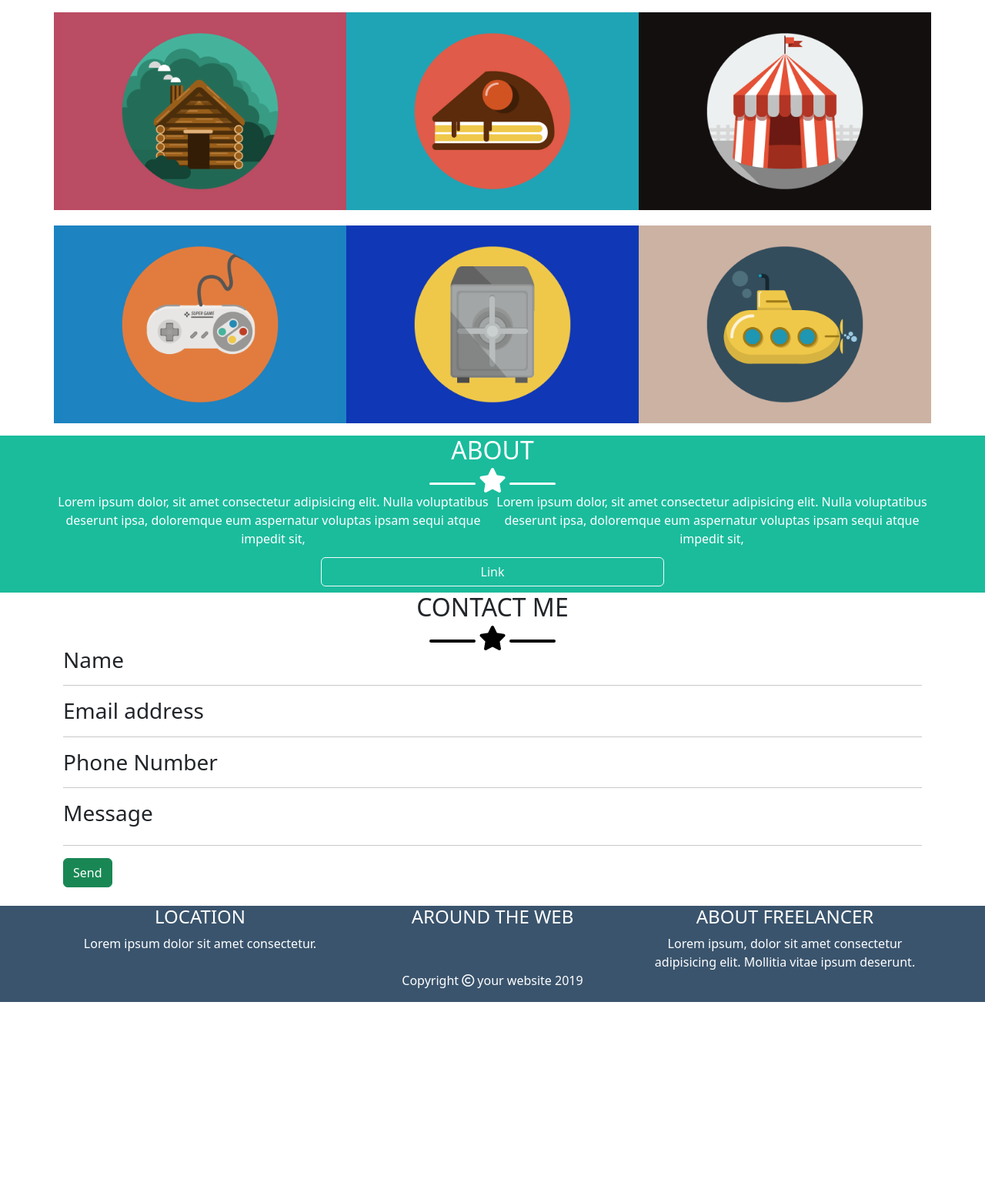
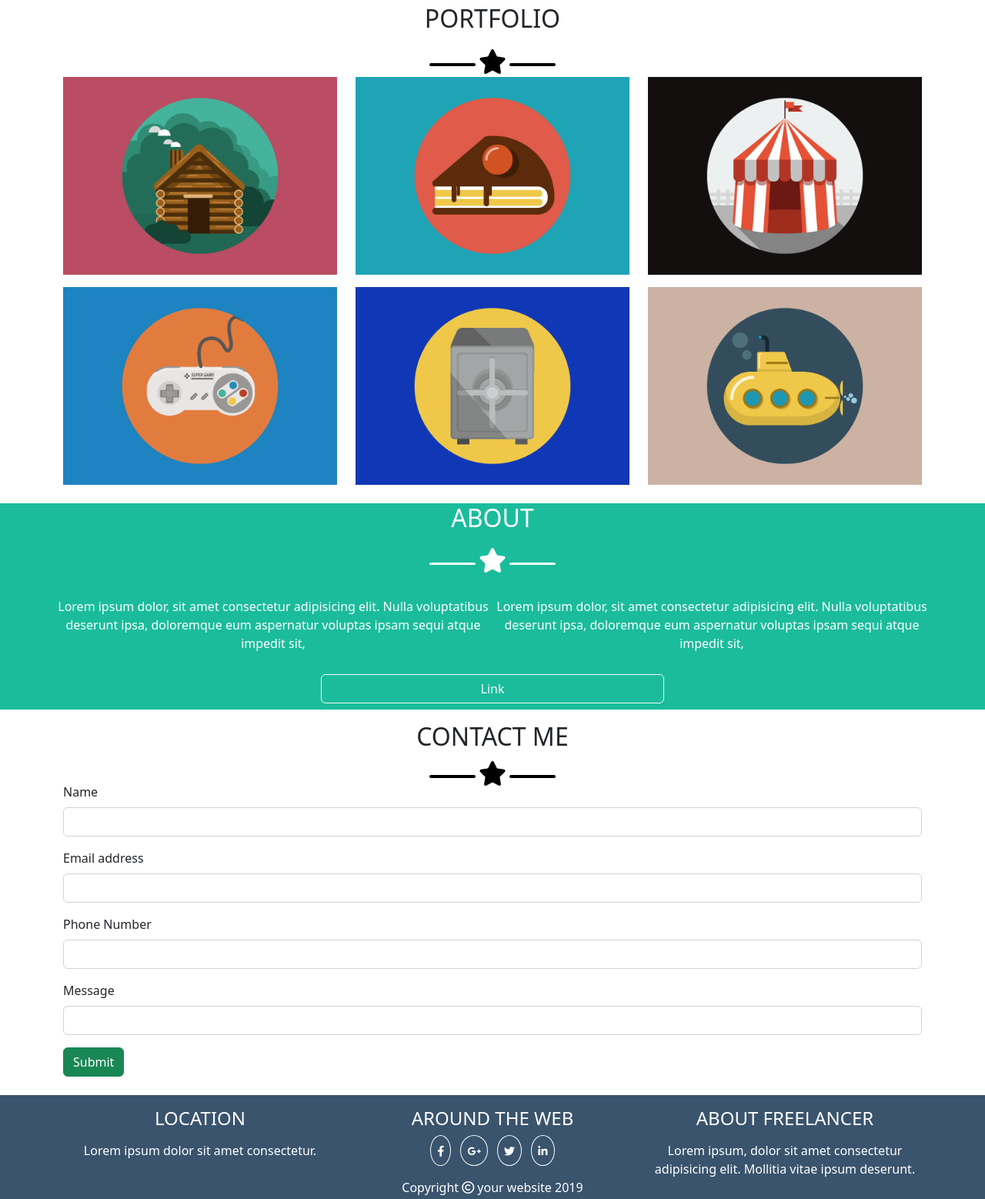
Before and after one commit to Alessio-Tosoni/html-css-bootstrap-freelancer, a plain HTML site: page index.html in a window 1280 px wide. Shown: the part 800-2358 px from the top of the page at 77% size. Before the commit the page ends 2102 px from the top, so only its background shows below. Drawn offline with nearby package versions, Linux system fonts and the light colour scheme.

Commit message:
aggiunge ultima parte del contenuto

```diff
--- a/css/style.css
+++ b/css/style.css
@@ -29,46 +29,21 @@ header{
 #qualifiche{
     margin-top: 1 5px;
 }
-#prova-a{
-    background-color:#ba4b63;
-    margin-top: 20px;
-    color: white;
-    text-align: center;
 
+.port{
+    position: relative;
 }
-#prova-b{
-    background-color:#1ea4b6;
-    margin-top: 20px;
-    color: white;
-    text-align: center;
-
+.folio{
+    position: absolute;
+    top: 30%;
+    right: 37%;
+    opacity: 0;
 }
-#prova-c{
-    background-color:#140f0f;
-    margin-top: 20px;
-    color: white;
-    text-align: center;
-
+.port:hover{
+    filter: grayscale(0.75);
 }
-#prova-d{
-    background-color:#1c83c1;
-    margin-top: 20px;
-    color: white;
-    text-align: center;
-
-}
-#prova-e{
-    background-color:#0e38b5;
-    margin-top: 20px;
-    color: white;
-    text-align: center;
-
-}
-#prova-f{
-    background-color:#ccb2a3;
-    margin-top: 20px;
-    color: white;
-    text-align: center;
+.port:hover .folio{
+    opacity: 1;
 }
 
 .about-us{
--- a/index.html
+++ b/index.html
@@ -32,13 +32,13 @@
                     <div class="col-12">
                         <img class="jumbo-img" src="./bootstrap_freelancer/img/avatar.svg" alt="">
                     </div>
-                    <div class="col-12">
+                    <div class="col-12 my-3">
                         <h2 id="sottotitoletto">START BOOTSTRAP</h2>
                         <span class="linea-bianca"></span>
                         <span><i class="fa-solid fa-star fa-2xl" style="color: #ffffff;"></i></span>
                         <span class="linea-bianca"></span>
                     </div>
-                    <div id="qualifiche" class="col-12"></div>
+                    <div id="qualifiche" class="col-12 my-3"></div>
                     <div class="col-4">GRAPHIC ARTIST</div>
                     <div class="col-4">WEB DESIGNER</div>
                     <div class="col-4">ILLUSTRATOR</div>
@@ -51,7 +51,7 @@
         <section class="portfolio">
             <div class="container">
                 <div class="row">
-                    <div class="col-12">
+                    <div class="col-12 my-3">
                         <h2 class="text-center">PORTFOLIO</h2>
                     </div>
                     <div class="col-12 text-center">
@@ -61,22 +61,28 @@
                     </div>
                 </div>
                 <div class="row">
-                    <div id="prova-a" class="col-12 col-md-6 col-lg-4 ">
+                    <div class="col-12 col-md-6 col-lg-4 py-2 port">
+                        <div class="folio"><i class="fa-solid fa-plus fa-8x" style="color: #ffffff;"></i></div>
                         <img class="img-fluid" src="./bootstrap_freelancer/img/cabin.png" alt="">
                     </div>
-                    <div id="prova-b" class="col-12 col-md-6 col-lg-4">
+                    <div id="prova-b" class="col-12 col-md-6 col-lg-4 py-2 port">
+                        <div class="folio"><i class="fa-solid fa-plus fa-8x" style="color: #ffffff;"></i></div>
                         <img class="img-fluid" src="./bootstrap_freelancer/img/cake.png" alt="">
                     </div>
-                    <div id="prova-c" class="col-12 col-md-6 col-lg-4">
+                    <div id="prova-c" class="col-12 col-md-6 col-lg-4 py-2 port">
+                        <div class="folio"><i class="fa-solid fa-plus fa-8x" style="color: #ffffff;"></i></div>
                         <img class="img-fluid" src="./bootstrap_freelancer/img/circus.png" alt="">
                     </div>
-                    <div id="prova-d" class="col-12 col-md-6 col-lg-4">
+                    <div id="prova-d" class="col-12 col-md-6 col-lg-4 py-2 port">
+                        <div class="folio"><i class="fa-solid fa-plus fa-8x" style="color: #ffffff;"></i></div>
                         <img class="img-fluid" src="./bootstrap_freelancer/img/game.png" alt="">
                     </div>
-                    <div id="prova-e" class="col-12 col-md-6 col-lg-4">
+                    <div id="prova-e" class="col-12 col-md-6 col-lg-4 py-2 port">
+                        <div class="folio"><i class="fa-solid fa-plus fa-8x" style="color: #ffffff;"></i></div>
                         <img class="img-fluid" src="./bootstrap_freelancer/img/safe.png" alt="">
                     </div>
-                    <div id="prova-f" class="col-12 col-md-6 col-lg-4">
+                    <div id="prova-f" class="col-12 col-md-6 col-lg-4 py-2 port">
+                        <div class="folio"><i class="fa-solid fa-plus fa-8x" style="color: #ffffff;"></i></div>
                         <img class="img-fluid" src="./bootstrap_freelancer/img/submarine.png" alt="">
                     </div>
                 </div>
@@ -91,13 +97,13 @@
                     <div class="col-12">
                         <h2>ABOUT</h2>
                     </div>
-                    <div class="col-12">
+                    <div class="col-12 my-3">
                         <span class="linea-bianca"></span>
                         <span><i class="fa-solid fa-star fa-2xl" style="color: #ffffff;"></i></span>
                         <span class="linea-bianca"></span>
                     </div>
-                    <div class="col-12 col-md-6 p-1">Lorem ipsum dolor, sit amet consectetur adipisicing elit. Nulla voluptatibus deserunt ipsa, doloremque eum aspernatur voluptas ipsam sequi atque impedit sit,</div>
-                    <div class="col-12 col-md-6 p-1">Lorem ipsum dolor, sit amet consectetur adipisicing elit. Nulla voluptatibus deserunt ipsa, doloremque eum aspernatur voluptas ipsam sequi atque impedit sit,</div>
+                    <div class="col-12 col-md-6 p-1 my-3">Lorem ipsum dolor, sit amet consectetur adipisicing elit. Nulla voluptatibus deserunt ipsa, doloremque eum aspernatur voluptas ipsam sequi atque impedit sit,</div>
+                    <div class="col-12 col-md-6 p-1  my-3">Lorem ipsum dolor, sit amet consectetur adipisicing elit. Nulla voluptatibus deserunt ipsa, doloremque eum aspernatur voluptas ipsam sequi atque impedit sit,</div>
                     <div class="col-12 py-2">
                         <a class="btn btn-outline-light " href="#" role="button">Link</a>
                     </div>
@@ -111,32 +117,36 @@
             <div class="container ">
                 <div class="row">
                     <div class="col-12  text-center">
-                        <h2>CONTACT ME</h2>
+                        <h2 class="my-3">CONTACT ME</h2>
                     </div>
                     <div class="col-12 text-center">
                         <span class="linea-nera"></span>
                         <span><i class="fa-solid fa-star fa-2xl" style="color: #000000;"></i></span>
                         <span class="linea-nera "></span>
                     </div>
-                    <div class="col-12">
-                        <h3>Name</h3>
-                        <hr>
-                    </div>
-                    <div class="col-12">
-                        <h3>Email address</h3>
-                        <hr>
-                    </div>
-                    <div class="col-12">
-                        <h3>Phone Number</h3>
-                        <hr>
-                    </div>
-                    <div class="col-12">
-                        <h3>Message</h3>
-                    </div>
-                    <div class="col-12">
-                        <hr>
-                        <a class="btn btn-success" href="#" role="button">Send</a>
-                    </div>
+                    <form>
+                        <div class="mb-3">
+                          <label for="exampleInputname" class="form-label">Name</label>
+                          <input type="text" class="form-control" id="exampleInputname">
+                        </div>
+
+                        <div class="mb-3">
+                          <label for="exampleInputEmail1" class="form-label">Email address</label>
+                          <input type="email" class="form-control" id="exampleInputEmail1" aria-describedby="emailHelp">
+                        </div>
+
+                        <div class="mb-3">
+                            <label for="exampleInputname" class="form-label">Phone Number</label>
+                            <input type="text" class="form-control" id="exampleInputname">
+                          </div>
+
+                          <div class="mb-3">
+                            <label for="exampleInputname" class="form-label">Message</label>
+                            <input type="text" class="form-control" id="exampleInputname">
+                          </div>
+
+                        <button type="submit" class="btn btn-success    ">Submit</button>
+                    </form>
                 </div>
             </div>
         </section>
@@ -147,15 +157,19 @@
         <div class="container text-center">
             <div class="row">
                 <div class="col-12 col-md-4">
-                    <h4>LOCATION</h4>
+                    <h4 class="my-3">LOCATION</h4>
                     <span>Lorem ipsum dolor sit amet consectetur.</span>
                 </div>
                 <div class="col-12 col-md-4">
-                    <h4>AROUND THE WEB</h4>
+                    <h4 class="my-3">AROUND THE WEB</h4>
+                    <span class="border border-light rounded-circle p-2 me-2"><i class="fa-brands fa-facebook-f fa-sm" style="color: #ffffff;"></i></span>
+                    <span class="border border-light rounded-circle p-2 me-2"><i class="fa-brands fa-google-plus-g fa-sm" style="color: #ffffff;"></i></span>
+                    <span class="border border-light rounded-circle p-2 me-2"><i class="fa-brands fa-twitter fa-sm" style="color: #ffffff;"></i></span>
+                    <span class="border border-light rounded-circle p-2     "><i class="fa-brands fa-linkedin-in fa-sm" style="color: #ffffff;"></i></span>
 
                 </div>
                 <div class="col-12 col-md-4">
-                    <h4>ABOUT FREELANCER</h4>
+                    <h4 class="my-3">ABOUT FREELANCER</h4>
                     <span>Lorem ipsum, dolor sit amet consectetur adipisicing elit. Mollitia vitae ipsum deserunt.</span>
                 </div>
             </div>
```
